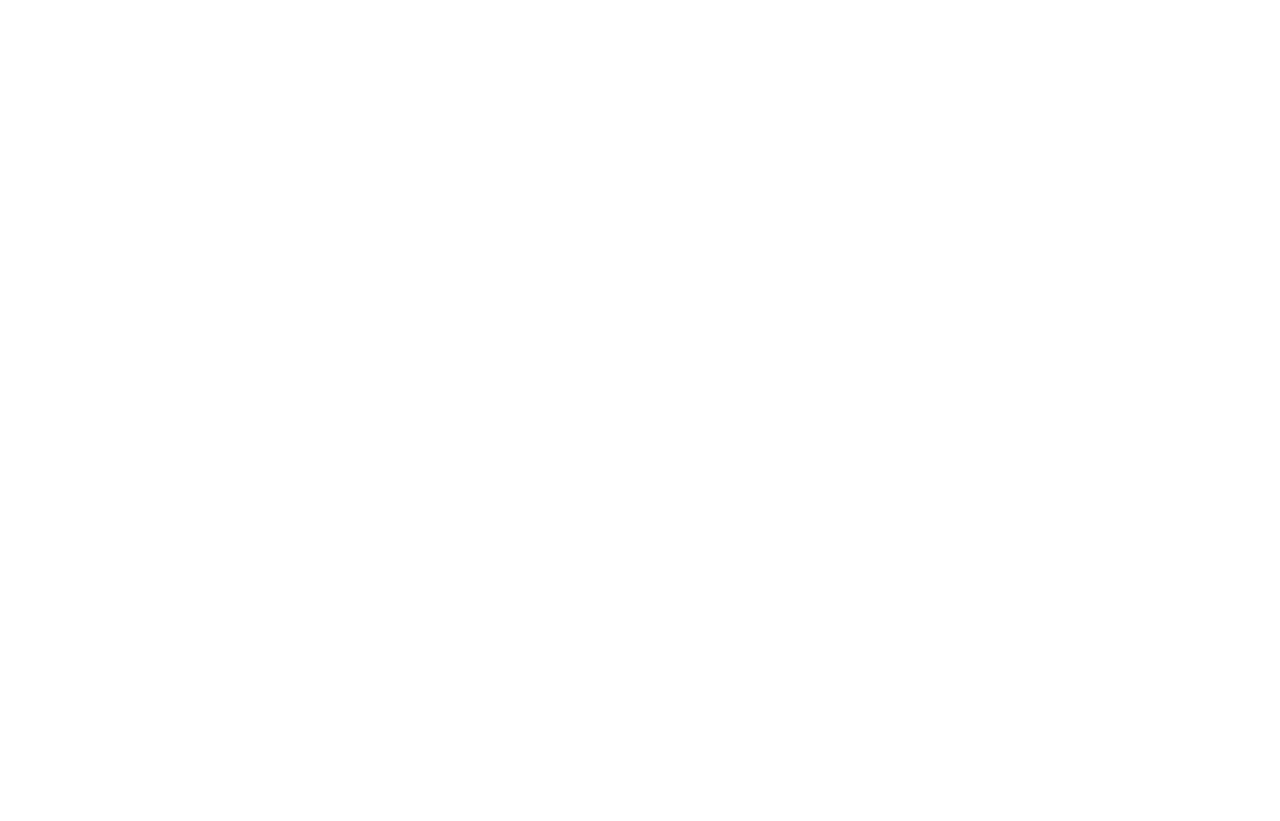
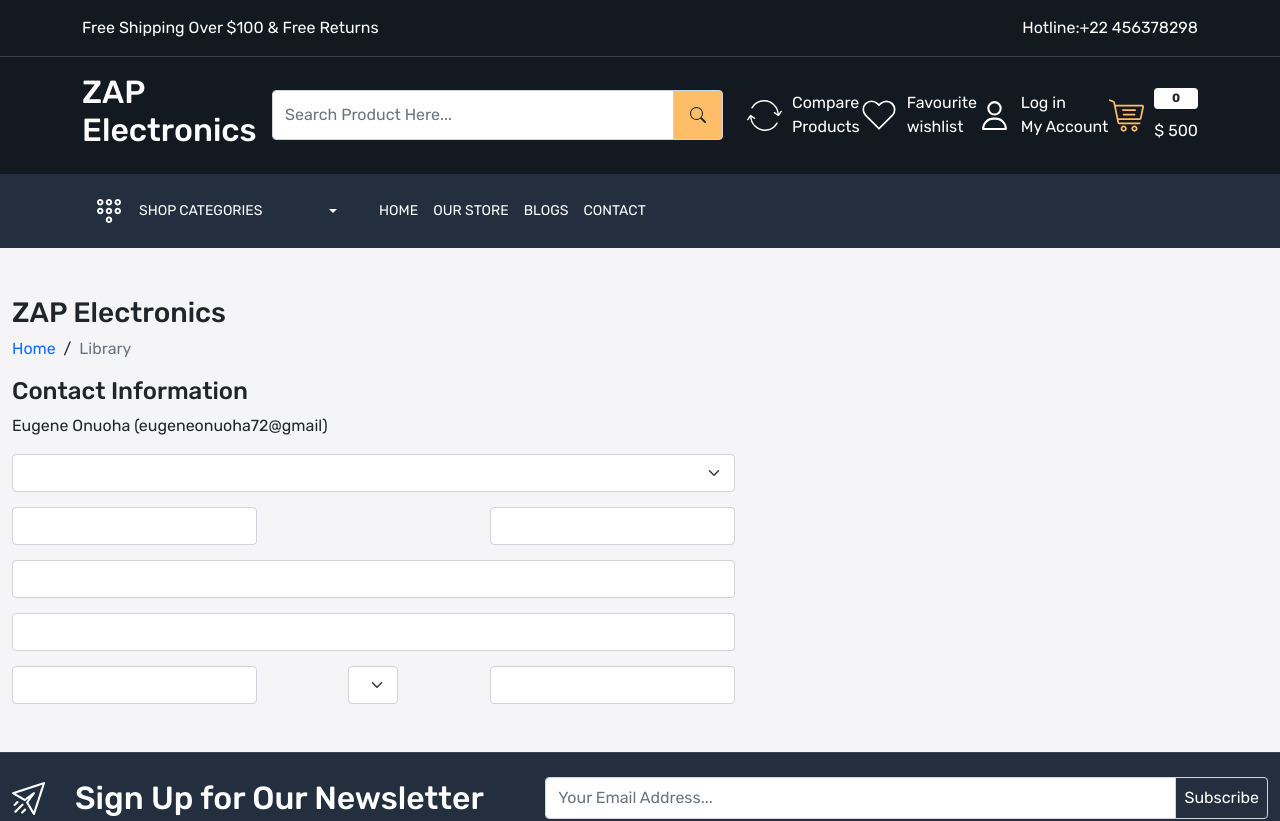
Before and after one commit to eugene4545/ui-store, a React (Create React App) app: page /checkout in a window 1280 px wide. Before the commit this address had no page. Shown: the top 821 px of the page. Before the commit the page ends 800 px from the top, so only its background shows below. Built offline with nearby package versions, Linux system fonts and the light colour scheme.

Commit message:
dependacy fixed brdcrmb form

```diff
--- a/src/App.js
+++ b/src/App.js
@@ -20,6 +20,7 @@
 import TermsAndConditions from './pages/TermsAndConditions';
 import SingleProduct from './pages/SingleProduct';
 import Cart from './pages/Cart';
+import Checkout from './pages/Checkout';
 
 function App() {
   return (
@@ -35,6 +36,7 @@
       <Route path='Blogs' element={<Blog />}/>
       <Route path='blog/:id' element={<SingleBlog />}/>
       <Route path='cart' element={<Cart />}/>
+      <Route path='checkout' element={<Checkout />}/>
       <Route path='compare-product' element={<CompareProduct />}/>
       <Route path='wishlist' element={<Wishlist />}/>
       <Route path='login' element={<Login />}/>
--- a/src/pages/Checkout.js
+++ b/src/pages/Checkout.js
@@ -1,30 +1,71 @@
 import React from "react";
-import Meta from "../components/Meta";
-import BreadCrumb from "../components/BreadCrumb";
 
 const Checkout = () => {
   return (
     <>
-      <div className="checkout-wrapper">
+      <div className="checkout-wrapper py-5 home-wrapper-2">
         <div className="container-xxl">
           <div className="row">
             <div className="col-7">
               <div className="checkout-left-data">
-                <div className="website-name">ZAP Electronics</div>
+                <h3 className="website-name">ZAP Electronics</h3>
 
                 <nav
-                  style={{"--bs-breadcrumb-divider": '>'}}
+                  style={{ "--bs-breadcrumb-divider": ">" }}
                   aria-label="breadcrumb"
                 >
                   <ol className="breadcrumb">
                     <li className="breadcrumb-item">
                       <a href="#">Home</a>
                     </li>
+                    &nbsp; /
                     <li className="breadcrumb-item active" aria-current="page">
                       Library
                     </li>
                   </ol>
                 </nav>
+                <h4 className="title">Contact Information</h4>
+                <p className="user-details">
+                  Eugene Onuoha (eugeneonuoha72@gmail)
+                </p>
+                <form
+                  action=""
+                  className="d-flex gap-15 flex-wrap justify-content-between"
+                >
+                  <div className="w-100">
+                    <select
+                      name=""
+                      id=""
+                      className="form-control form-select"
+                    ></select>
+                  </div>
+                  <div>
+                    <input type="text" className="form-control" />
+                  </div>
+                  <div>
+                    <input type="text" className="form-control" />
+                  </div>
+                  <div className="w-100">
+                    <input type="text" className="form-control" />
+                  </div>
+                  <div className="w-100">
+                    <input type="text" className="form-control" />
+                  </div>
+                  <div>
+                  <input type="text" className="form-control" />
+                  </div>
+                  <div>
+                  <select
+                      name=""
+                      id=""
+                      className="form-control form-select"
+                    ></select>
+                  </div>
+                  <div>
+                  <input type="text" className="form-control" />
+
+                  </div>
+                </form>
               </div>
             </div>
             <div className="col-5"></div>
```
Also changed, not shown: src/pages/Cart.js (line endings or trailing spaces).
